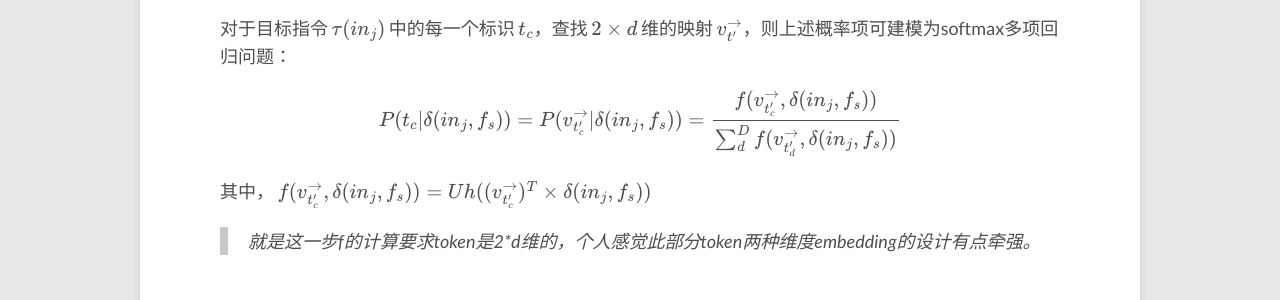
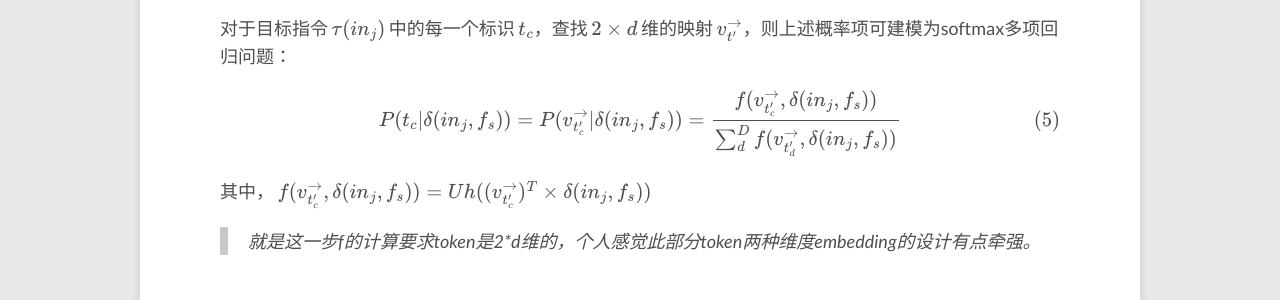
Before and after one commit to E0HYL/BLOG-OF-E0, a Jekyll site: the page built from _posts/2020-03-29-Asm2Vec.md, in a window 1280 px wide and 900 px high, scrolled down 4226 px. Shown: the part 169-469 px from the top of the window. Built offline with Jekyll 4.4.1, drawn with Linux system fonts in a browser that asks for light colours; nearby versions of some CDN libraries; formulas are drawn with MathJax 3; comment, search, counter and statistics services are not loaded.

Commit message:
add equ tag and rename post

```diff
--- a/_posts/2020-03-29-Binary2Vec.md
+++ b/_posts/2020-03-29-Asm2Vec.md
@@ -102,7 +102,7 @@ $$\sum_{f_s}^{RP}\sum_{seq_i}^{S(f_s)}\sum_{in_j}^{seq_i}\sum_{t_c}^{\tau(in_j)}
 
 对于目标指令 $$\tau(in_j)$$ 中的每一个标识 $$t_c$$，查找 $$2\times{d}$$ 维的映射 $$v_{t'}^{\rightarrow}$$，则上述概率项可建模为softmax多项回归问题：
 
-$$P(t_c\vert\delta(in_j,f_s))=P(v_{t'_c}^{\rightarrow}\vert\delta(in_j,f_s))=\frac{f(v_{t'_c}^{\rightarrow},\delta(in_j,f_s))}{\sum_d^Df(v_{t'_d}^{\rightarrow},\delta(in_j,f_s))}$$
+$$P(t_c\vert\delta(in_j,f_s))=P(v_{t'_c}^{\rightarrow}\vert\delta(in_j,f_s))=\frac{f(v_{t'_c}^{\rightarrow},\delta(in_j,f_s))}{\sum_d^Df(v_{t'_d}^{\rightarrow},\delta(in_j,f_s))} \tag{5}$$
 
 其中， $$f(v_{t'_c}^{\rightarrow},\delta(in_j,f_s))=Uh((v_{t'_c}^{\rightarrow})^T\times\delta(in_j,f_s))$$
 
```
